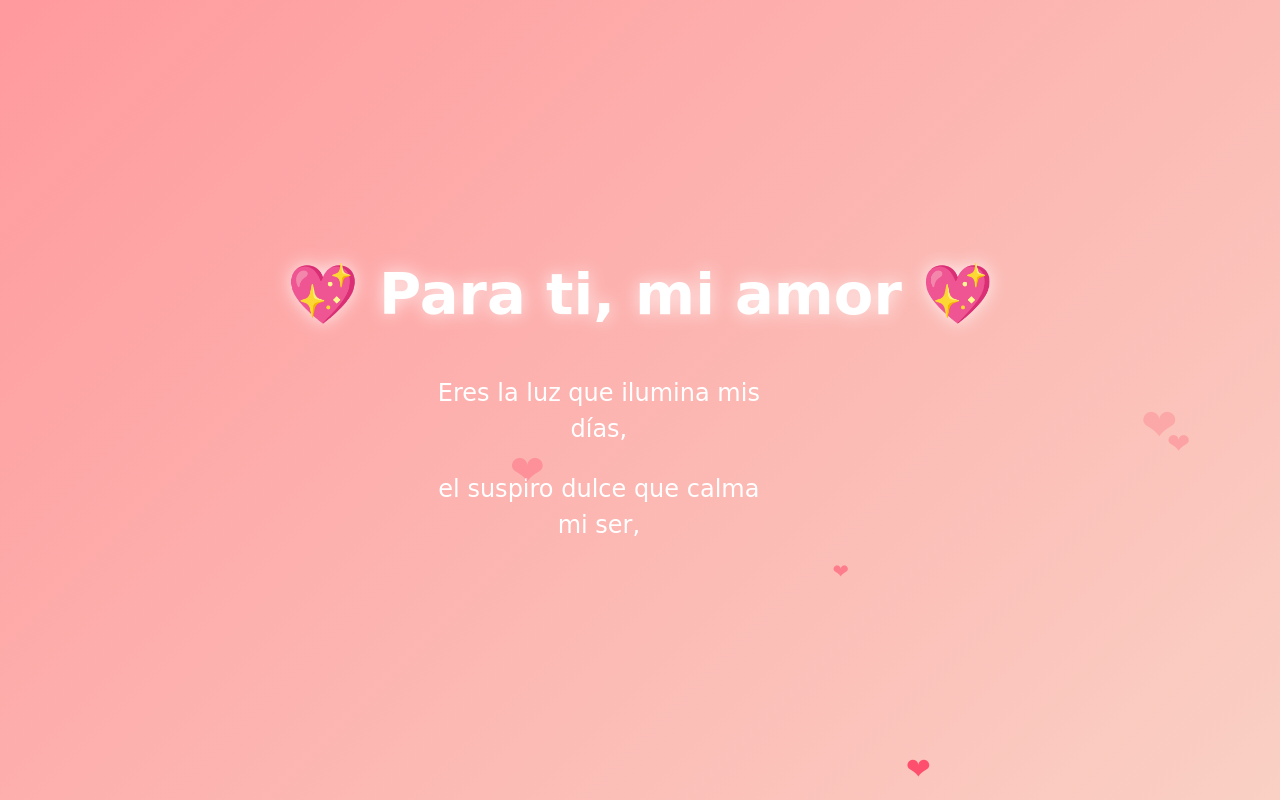
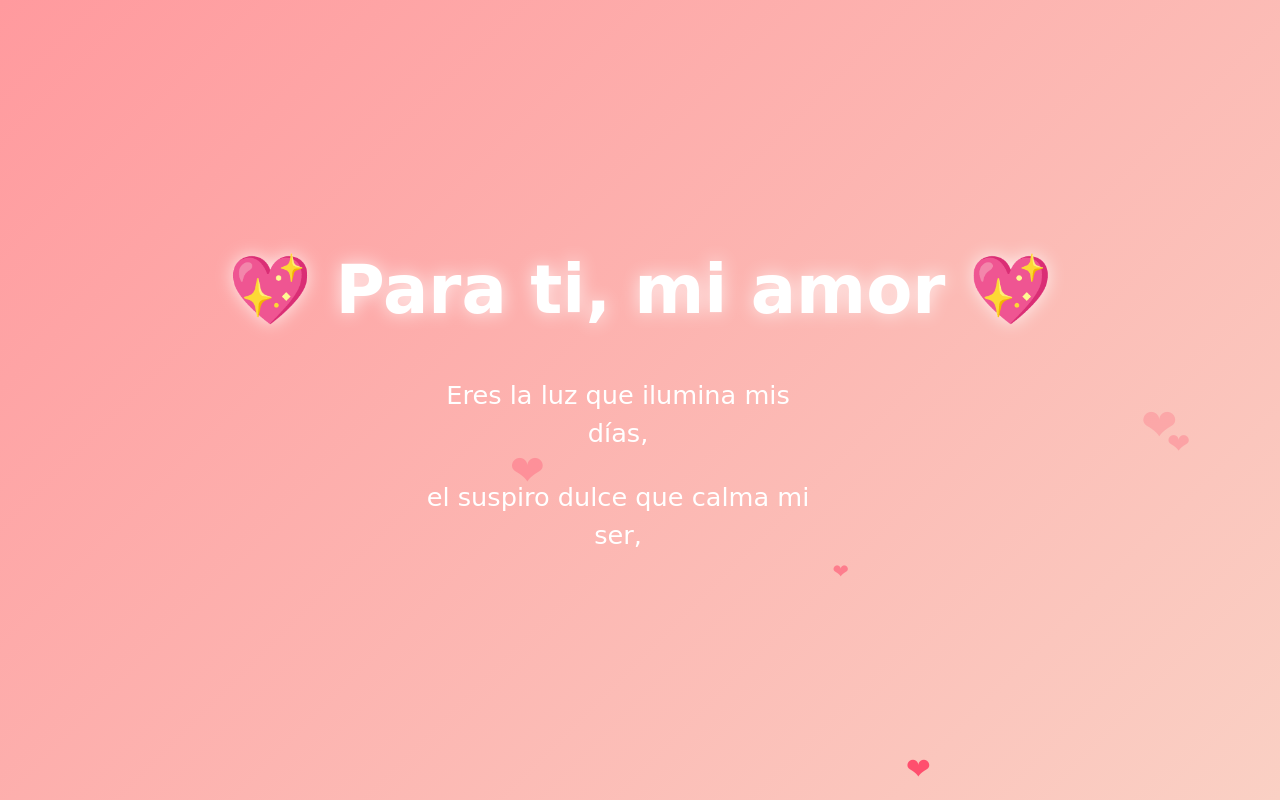
Before and after one commit to osvaldo22312/Citlali-, a plain HTML site: page index.html in a window 1280 px wide. Shown: the top 800 px of the page. Drawn offline with Linux system fonts and the light colour scheme.

Commit message:
Update index.html

```diff
--- a/index.html
+++ b/index.html
@@ -3,6 +3,7 @@
 <head>
   <meta charset="UTF-8">
   <title>Para ti, mi amor</title>
+  <meta name="viewport" content="width=device-width, initial-scale=1.0">
   <style>
     body {
       margin: 0;
@@ -20,10 +21,11 @@
     }
 
     h1 {
-      font-size: 3em;
+      font-size: clamp(2em, 5vw, 3.5em);
       animation: latido 2s infinite;
       text-shadow: 0 0 15px rgba(255,255,255,0.8);
       z-index: 1;
+      padding: 0 10px;
     }
 
     @keyframes latido {
@@ -32,12 +34,13 @@
     }
 
     .poema {
-      font-size: 1.5em;
-      margin-top: 20px;
-      max-width: 80%;
+      font-size: clamp(1em, 4vw, 1.6em);
+      margin-top: 15px;
+      max-width: 90%;
       line-height: 1.5;
       opacity: 0;
       animation: aparecer 2s forwards;
+      word-wrap: break-word;
     }
 
     @keyframes aparecer {
@@ -50,6 +53,7 @@
       color: #ff4d6d;
       font-size: 20px;
       animation: flotar 6s linear infinite;
+      pointer-events: none;
     }
 
     @keyframes flotar {
@@ -83,10 +87,9 @@
       setTimeout(() => {
         let p = document.createElement("p");
         p.classList.add("poema");
-        p.style.animationDelay = "0s";
         p.textContent = linea;
         poemaDiv.appendChild(p);
-      }, i * 3000); // cada verso aparece cada 3 segundos
+      }, i * 3000); // cada verso aparece cada 3s
     });
 
     // Corazones flotando
```
